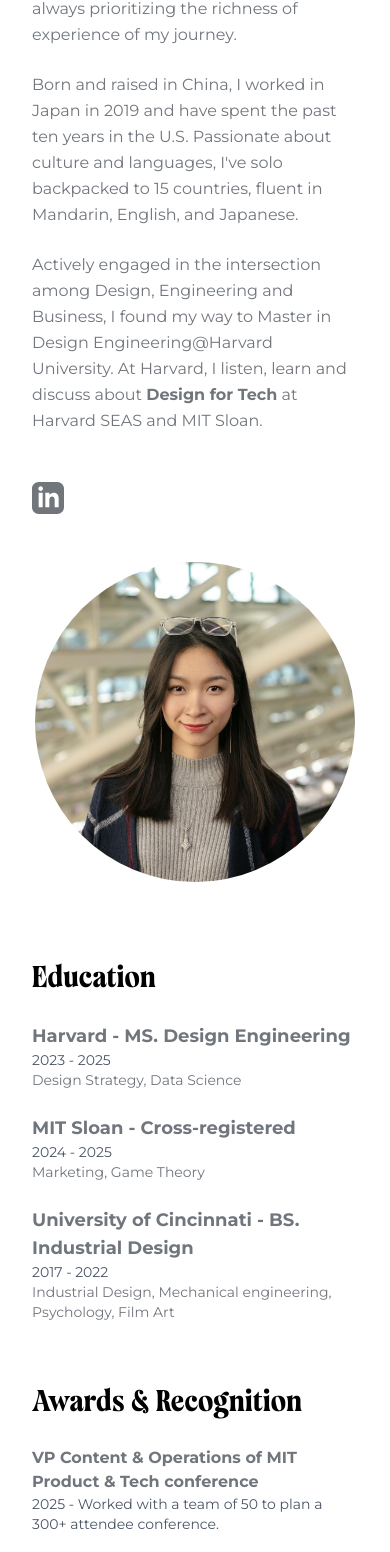
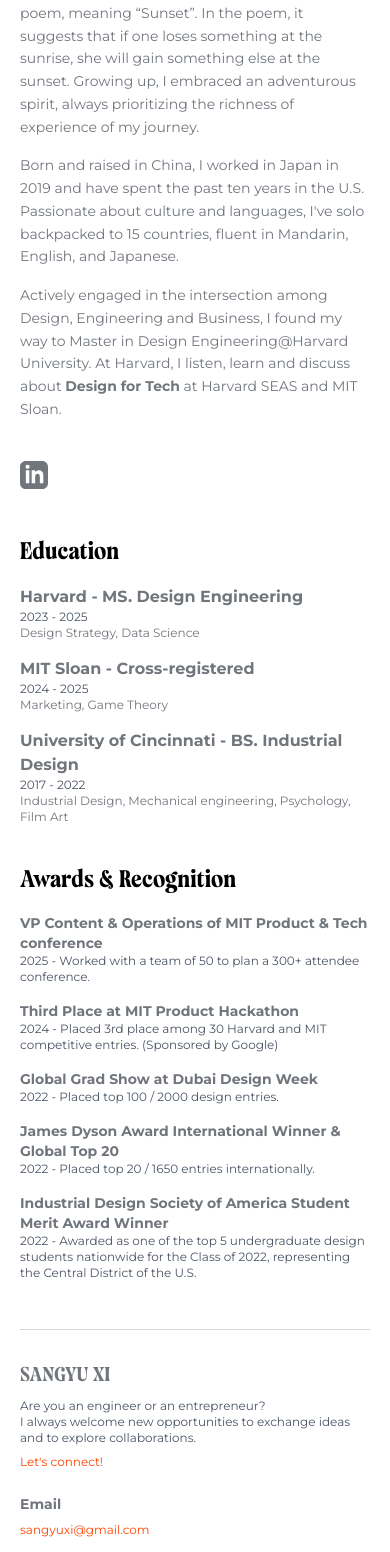
Before and after one commit to sekimataki/portfolio, a Next.js app: page /about in a window 390 px wide. Shown: the part 440-1992 px from the top of the page. Built offline with nearby package versions, Linux system fonts and the light colour scheme.

Commit message:
UI change

```diff
--- a/app/about/page.tsx
+++ b/app/about/page.tsx
@@ -8,33 +8,33 @@
   return (
     <div className="relative min-h-screen w-full overflow-x-hidden" style={{ backgroundColor: "rgba(255, 255, 255, 0.08)" }}>
       <div className="relative z-10 min-h-screen">
-        <header className="fixed top-0 left-0 right-0 z-20 h-[13vh] flex items-center justify-between px-12 md:px-20">
+        <header className="fixed top-0 left-0 right-0 z-20 h-[10vh] md:h-[13vh] flex items-center justify-between px-5 sm:px-8 md:px-12 lg:px-20">
           <Link href="/">
-            <h1 className="font-mazeani text-[#71767D] text-3xl md:text-4xl font-normal tracking-tight cursor-pointer hover:text-[#000000] hover:opacity-70 transition-all uppercase">
+            <h1 className="font-mazeani text-[#71767D] text-xl sm:text-2xl md:text-3xl lg:text-4xl font-normal tracking-tight cursor-pointer hover:text-[#000000] hover:opacity-70 transition-all uppercase">
               Sangyu Xi
             </h1>
           </Link>
           <Link href="/about">
-            <h2 className="font-mazeani text-[#71767D] text-3xl md:text-4xl font-normal tracking-tight uppercase cursor-pointer hover:text-[#000000] hover:opacity-70 transition-all">
+            <h2 className="font-mazeani text-[#71767D] text-xl sm:text-2xl md:text-3xl lg:text-4xl font-normal tracking-tight uppercase cursor-pointer hover:text-[#000000] hover:opacity-70 transition-all">
               About
             </h2>
           </Link>
         </header>
 
-        <div className="pt-32 pb-20 px-8 md:px-16 max-w-7xl mx-auto">
-          <div className="grid grid-cols-1 md:grid-cols-2 gap-12 md:gap-16">
-            <div className="space-y-8">
-              <h2 className="font-mazeani text-[#000000] text-5xl md:text-6xl leading-tight">
-                Hello,<br />I'm Sangyu.
+        <div className="pt-24 sm:pt-28 md:pt-32 pb-12 sm:pb-16 md:pb-20 px-5 sm:px-8 md:px-16 max-w-7xl mx-auto">
+          <div className="grid grid-cols-1 md:grid-cols-2 gap-8 sm:gap-12 md:gap-16">
+            <div className="space-y-6 sm:space-y-8 order-2 md:order-1">
+              <h2 className="font-mazeani text-[#000000] text-3xl sm:text-4xl md:text-5xl lg:text-6xl leading-tight">
+                Hello,<br />I&apos;m Sangyu.
               </h2>
 
-              <div className="space-y-6 font-montserrat text-[#71767D] text-base leading-relaxed">
+              <div className="space-y-4 sm:space-y-6 font-montserrat text-[#71767D] text-sm sm:text-base leading-relaxed">
                 <p>
-                "Sangyu(桑榆)" comes from a Chinese ancient poem, meaning "Sunset". In the poem, it suggests that if one loses something at the sunrise, she will gain something else at the sunset. Growing up, I embraced an adventurous spirit, always prioritizing the richness of experience of my journey.
+                &ldquo;Sangyu(桑榆)&rdquo; comes from a Chinese ancient poem, meaning &ldquo;Sunset&rdquo;. In the poem, it suggests that if one loses something at the sunrise, she will gain something else at the sunset. Growing up, I embraced an adventurous spirit, always prioritizing the richness of experience of my journey.
                 </p>
 
                 <p>
-                Born and raised in China, I worked in Japan in 2019 and have spent the past ten years in the U.S. Passionate about culture and languages, I've solo backpacked to 15 countries, fluent in Mandarin, English, and Japanese.
+                Born and raised in China, I worked in Japan in 2019 and have spent the past ten years in the U.S. Passionate about culture and languages, I&apos;ve solo backpacked to 15 countries, fluent in Mandarin, English, and Japanese.
                 </p>
 
                 <p>
@@ -44,15 +44,15 @@
 
               <div className="flex gap-8 items-center pt-4">
                 <a href="https://www.linkedin.com/in/sangyuxi/" target="_blank" rel="noopener noreferrer" className="hover:text-[#000000] hover:opacity-70 transition-all">
-                  <svg className="w-8 h-8" fill="#71767D" viewBox="0 0 24 24">
+                  <svg className="w-7 h-7 sm:w-8 sm:h-8" fill="#71767D" viewBox="0 0 24 24">
                     <path d="M19 0h-14c-2.761 0-5 2.239-5 5v14c0 2.761 2.239 5 5 5h14c2.762 0 5-2.239 5-5v-14c0-2.761-2.238-5-5-5zm-11 19h-3v-11h3v11zm-1.5-12.268c-.966 0-1.75-.79-1.75-1.764s.784-1.764 1.75-1.764 1.75.79 1.75 1.764-.783 1.764-1.75 1.764zm13.5 12.268h-3v-5.604c0-3.368-4-3.113-4 0v5.604h-3v-11h3v1.765c1.396-2.586 7-2.777 7 2.476v6.759z"/>
                   </svg>
                 </a>
               </div>
             </div>
 
-            <div className="flex justify-center items-start">
-              <div className="w-80 h-80 overflow-hidden">
+            <div className="flex justify-center items-start order-1 md:order-2">
+              <div className="w-48 h-48 sm:w-64 sm:h-64 md:w-72 md:h-72 lg:w-80 lg:h-80 overflow-hidden">
                 <Image
                   src="/about-profile.png"
                   alt="Sangyu Xi profile"
@@ -66,84 +66,84 @@
             </div>
           </div>
 
-          <div className="mt-20 space-y-16">
+          <div className="mt-12 sm:mt-16 md:mt-20 space-y-10 sm:space-y-12 md:space-y-16">
             <section>
-              <h3 className="font-mazeani text-[#000000] text-3xl mb-6">Education</h3>
-              <div className="space-y-6 font-montserrat text-[#71767D]">
+              <h3 className="font-mazeani text-[#000000] text-2xl sm:text-3xl mb-4 sm:mb-6">Education</h3>
+              <div className="space-y-4 sm:space-y-6 font-montserrat text-[#71767D]">
                 <div>
-                  <h4 className="font-bold text-lg">Harvard - MS. Design Engineering</h4>
-                  <p className="text-sm text-gray-600">2023 - 2025</p>
-                  <p className="text-sm">Design Strategy, Data Science</p>
+                  <h4 className="font-bold text-base sm:text-lg">Harvard - MS. Design Engineering</h4>
+                  <p className="text-xs sm:text-sm text-gray-600">2023 - 2025</p>
+                  <p className="text-xs sm:text-sm">Design Strategy, Data Science</p>
                 </div>
                 <div>
-                  <h4 className="font-bold text-lg">MIT Sloan - Cross-registered</h4>
-                  <p className="text-sm text-gray-600">2024 - 2025</p>
-                  <p className="text-sm">Marketing, Game Theory</p>
+                  <h4 className="font-bold text-base sm:text-lg">MIT Sloan - Cross-registered</h4>
+                  <p className="text-xs sm:text-sm text-gray-600">2024 - 2025</p>
+                  <p className="text-xs sm:text-sm">Marketing, Game Theory</p>
                 </div>
                 <div>
-                  <h4 className="font-bold text-lg">University of Cincinnati - BS. Industrial Design</h4>
-                  <p className="text-sm text-gray-600">2017 - 2022</p>
-                  <p className="text-sm">Industrial Design, Mechanical engineering, Psychology, Film Art</p>
+                  <h4 className="font-bold text-base sm:text-lg">University of Cincinnati - BS. Industrial Design</h4>
+                  <p className="text-xs sm:text-sm text-gray-600">2017 - 2022</p>
+                  <p className="text-xs sm:text-sm">Industrial Design, Mechanical engineering, Psychology, Film Art</p>
                 </div>
               </div>
             </section>
 
             <section>
-              <h3 className="font-mazeani text-[#000000] text-3xl mb-6">Awards & Recognition</h3>
+              <h3 className="font-mazeani text-[#000000] text-2xl sm:text-3xl mb-4 sm:mb-6">Awards & Recognition</h3>
               <div className="space-y-4 font-montserrat text-[#71767D]">
                 <div>
-                  <h4 className="font-bold">VP Content & Operations of MIT Product & Tech conference</h4>
-                  <p className="text-sm text-gray-600">2025 - Worked with a team of 50 to plan a 300+ attendee conference.</p>
+                  <h4 className="font-bold text-sm sm:text-base">VP Content & Operations of MIT Product & Tech conference</h4>
+                  <p className="text-xs sm:text-sm text-gray-600">2025 - Worked with a team of 50 to plan a 300+ attendee conference.</p>
                 </div>
                 <div>
-                  <h4 className="font-bold">Third Place at MIT Product Hackathon</h4>
-                  <p className="text-sm text-gray-600">2024 - Placed 3rd place among 30 Harvard and MIT competitive entries. (Sponsored by Google)</p>
+                  <h4 className="font-bold text-sm sm:text-base">Third Place at MIT Product Hackathon</h4>
+                  <p className="text-xs sm:text-sm text-gray-600">2024 - Placed 3rd place among 30 Harvard and MIT competitive entries. (Sponsored by Google)</p>
                 </div>
                 <div>
-                  <h4 className="font-bold">Global Grad Show at Dubai Design Week</h4>
-                  <p className="text-sm text-gray-600">2022 - Placed top 100 / 2000 design entries.
+                  <h4 className="font-bold text-sm sm:text-base">Global Grad Show at Dubai Design Week</h4>
+                  <p className="text-xs sm:text-sm text-gray-600">2022 - Placed top 100 / 2000 design entries.
                   </p>
                 </div>
                 <div>
-                  <h4 className="font-bold">James Dyson Award International Winner & Global Top 20</h4>
-                  <p className="text-sm text-gray-600">2022 - Placed top 20 / 1650 entries internationally.</p>
+                  <h4 className="font-bold text-sm sm:text-base">James Dyson Award International Winner & Global Top 20</h4>
+                  <p className="text-xs sm:text-sm text-gray-600">2022 - Placed top 20 / 1650 entries internationally.</p>
                 </div>
                 <div>
-                  <h4 className="font-bold">Industrial Design Society of America Student Merit Award Winner</h4>
-                  <p className="text-sm text-gray-600">2022 - Awarded as one of the top 5 undergraduate design students nationwide for the Class of 2022, representing the Central District of the U.S.</p>
+                  <h4 className="font-bold text-sm sm:text-base">Industrial Design Society of America Student Merit Award Winner</h4>
+                  <p className="text-xs sm:text-sm text-gray-600">2022 - Awarded as one of the top 5 undergraduate design students nationwide for the Class of 2022, representing the Central District of the U.S.</p>
                 </div>
               </div>
             </section>
           </div>
 
-          <footer className="mt-20 pt-12 border-t border-gray-300">
-            <div className="flex flex-col md:flex-row justify-between items-start md:items-center gap-8">
+          <footer className="mt-12 sm:mt-16 md:mt-20 pt-8 sm:pt-12 border-t border-gray-300">
+            <div className="flex flex-col md:flex-row justify-between items-start md:items-center gap-6 sm:gap-8">
               <div className="space-y-2">
-                <h4 className="font-mazeani text-[#71767D] text-2xl uppercase">Sangyu Xi</h4>
-                <p className="font-montserrat text-sm text-gray-600">
+                <h4 className="font-mazeani text-[#71767D] text-xl sm:text-2xl uppercase">Sangyu Xi</h4>
+                <p className="font-montserrat text-xs sm:text-sm text-gray-600">
                   Are you an engineer or an entrepreneur?<br />
                   I always welcome new opportunities to exchange ideas and to explore collaborations.<br />
                 </p>
                 <a href="mailto:sangyuxi@gmail.com">
-                <p className="font-montserrat text-sm text-[#FF4500]">Let's connect!</p>
+                <p className="font-montserrat text-xs sm:text-sm text-[#FF4500]">Let&apos;s connect!</p>
                 </a>
               </div>
               <div className="space-y-2">
-                <h4 className="font-montserrat font-bold text-[#71767D]">Email</h4>
-                <p className="font-montserrat text-sm text-[#FF4500]">sangyuxi@gmail.com</p>
-                <h4 className="font-montserrat font-bold text-[#71767D] mt-4">Phone</h4>
-                <p className="font-montserrat text-sm text-gray-600">5136380161</p>
+                <h4 className="font-montserrat font-bold text-sm sm:text-base text-[#71767D]">Email</h4>
+                <p className="font-montserrat text-xs sm:text-sm text-[#FF4500]">sangyuxi@gmail.com</p>
+                <h4 className="font-montserrat font-bold text-sm sm:text-base text-[#71767D] mt-4">Phone</h4>
+                <p className="font-montserrat text-xs sm:text-sm text-gray-600">5136380161</p>
               </div>
             </div>
-            <div className="flex gap-8 items-center mt-8">
+            <div className="flex gap-8 items-center mt-6 sm:mt-8">
               <a href="https://linkedin.com" target="_blank" rel="noopener noreferrer" className="hover:text-[#000000] hover:opacity-70 transition-all">
-                <svg className="w-6 h-6" fill="#71767D" viewBox="0 0 24 24">
+                <svg className="w-5 h-5 sm:w-6 sm:h-6" fill="#71767D" viewBox="0 0 24 24">
                   <path d="M19 0h-14c-2.761 0-5 2.239-5 5v14c0 2.761 2.239 5 5 5h14c2.762 0 5-2.239 5-5v-14c0-2.761-2.238-5-5-5zm-11 19h-3v-11h3v11zm-1.5-12.268c-.966 0-1.75-.79-1.75-1.764s.784-1.764 1.75-1.764 1.75.79 1.75 1.764-.783 1.764-1.75 1.764zm13.5 12.268h-3v-5.604c0-3.368-4-3.113-4 0v5.604h-3v-11h3v1.765c1.396-2.586 7-2.777 7 2.476v6.759z"/>
                 </svg>
               </a>
             </div>
-            <p className="font-montserrat text-xs text-gray-500 mt-8">
-              Copyright © 2026 sangyuxi.com. All rights reserved.
+            <p className="font-montserrat text-xs text-gray-500 mt-6 sm:mt-8">
+              Copyright &copy; 2026 sangyuxi.com. All rights reserved.
             </p>
           </footer>
         </div>
--- a/app/page.tsx
+++ b/app/page.tsx
@@ -151,14 +151,14 @@
       />
 
       {/* Fixed global header */}
-      <header className="fixed top-0 left-0 right-3.75 z-20 h-[13vh] flex items-center justify-between px-12 md:px-20">
+      <header className="fixed top-0 left-0 right-0 z-20 h-[10vh] md:h-[13vh] flex items-center justify-between px-5 sm:px-8 md:px-12 lg:px-20">
         <Link href="/">
-          <h1 className="font-mazeani text-[#71767D] text-3xl md:text-4xl font-normal tracking-tight cursor-pointer hover:text-[#000000] hover:opacity-70 transition-all uppercase">
+          <h1 className="font-mazeani text-[#71767D] text-xl sm:text-2xl md:text-3xl lg:text-4xl font-normal tracking-tight cursor-pointer hover:text-[#000000] hover:opacity-70 transition-all uppercase">
             Sangyu Xi
           </h1>
         </Link>
         <Link href="/about">
-          <h2 className="font-mazeani text-[#71767D] text-3xl md:text-4xl font-normal tracking-tight uppercase cursor-pointer hover:text-[#000000] hover:opacity-70 transition-all">
+          <h2 className="font-mazeani text-[#71767D] text-xl sm:text-2xl md:text-3xl lg:text-4xl font-normal tracking-tight uppercase cursor-pointer hover:text-[#000000] hover:opacity-70 transition-all">
             About
           </h2>
         </Link>
@@ -166,8 +166,8 @@
 
       {/* Section 1 */}
       <section className="relative z-10 h-screen snap-start">
-        <div className="absolute top-[13vh] left-0 right-0 bottom-[265px] flex items-center justify-center z-10">
-          <div className="font-montserrat font-regular text-[#F9F8F8] text-4xl leading-[100px] tracking-[40px] uppercase text-left">
+        <div className="absolute top-[10vh] md:top-[13vh] left-0 right-0 bottom-[200px] sm:bottom-[240px] md:bottom-[265px] flex items-center justify-center z-10">
+          <div className="font-montserrat font-regular text-[#F9F8F8] text-2xl sm:text-3xl md:text-4xl leading-[60px] sm:leading-[80px] md:leading-[100px] tracking-[20px] sm:tracking-[30px] md:tracking-[40px] uppercase text-left">
             <p className="mb-0">DESIGN</p>
             <p className="mb-0">FOR/WITH</p>
             <p className="mb-0">AI</p>
@@ -175,19 +175,19 @@
         </div>
 
         <div
-          className="absolute bottom-0 left-0 w-screen h-[265px] border-t border-white/30 z-10"
+          className="absolute bottom-0 left-0 w-screen h-[200px] sm:h-[240px] md:h-[265px] border-t border-white/30 z-10"
           style={{
             backdropFilter: "blur(80px) saturate(80%)",
             WebkitBackdropFilter: "blur(80px) saturate(80%)",
             backgroundColor: "rgba(255, 255, 255, 0.2)",
           }}
         >
-          <div className="flex justify-between items-start px-20 pt-16 right-0">
-            <div className="flex flex-col gap-4">
-              <h3 className="font-mazeani text-[#71767D] text-3xl md:text-4xl font-normal">
+          <div className="flex flex-col sm:flex-row justify-between items-start px-5 sm:px-8 md:px-20 pt-6 sm:pt-10 md:pt-16 gap-4 sm:gap-0">
+            <div className="flex flex-col gap-2 sm:gap-4">
+              <h3 className="font-mazeani text-[#71767D] text-2xl sm:text-3xl md:text-4xl font-normal">
                 Product Designer
               </h3>
-              <div className="font-montserrat font-medium text-[#71767D] text-lg leading-relaxed">
+              <div className="font-montserrat font-medium text-[#71767D] text-sm sm:text-base md:text-lg leading-relaxed">
                 <p className="mb-1">
                   Design AI Teammates at{" "}
                   <a
@@ -210,18 +210,18 @@
                     Harvard
                   </a>
                 </p>
-                <p className="mb-0 font-medium">
+                <p className="mb-0 font-medium hidden sm:block">
                   Passionate about designing for AI-powered SaaS products
                 </p>
               </div>
             </div>
-            <div className="flex items-center gap-8">
+            <div className="flex items-center gap-3 sm:gap-4 md:gap-8 flex-wrap sm:flex-nowrap">
               {Array.from({ length: 7 }, (_, i) => (
                 <img
                   key={`recognition-${i + 1}`}
                   src={`recognition${i + 1}.svg`}
                   alt={`Recognition ${i + 1}`}
-                  className="w-[60px] h-auto object-contain"
+                  className="w-[32px] sm:w-[40px] md:w-[60px] h-auto object-contain"
                 />
               ))}
             </div>
@@ -230,10 +230,10 @@
       </section>
 
       {/* Section 2: Project Preview */}
-      <section className="relative z-10 h-screen snap-start px-12 md:px-16 pt-[12vh] pb-20">
+      <section className="relative z-10 h-screen snap-start px-5 sm:px-8 md:px-12 lg:px-16 pt-[10vh] md:pt-[12vh] pb-8 md:pb-20">
 
-        <div className="mt-8 grid h-[calc(100%-2rem)] grid-cols-1 gap-8 lg:gap-24 lg:grid-cols-[7fr_3fr]">
-          <div className="relative h-[90%] rounded-sm bg-white/20 shadow-[4px_4px_10px_0px_rgba(171,171,171,0.75)] overflow-hidden">
+        <div className="mt-4 md:mt-8 flex flex-col lg:grid h-[calc(100%-1rem)] md:h-[calc(100%-2rem)] gap-4 sm:gap-6 lg:gap-24 lg:grid-cols-[7fr_3fr]">
+          <div className="relative h-[45vh] sm:h-[50vh] lg:h-[90%] rounded-sm bg-white/20 shadow-[4px_4px_10px_0px_rgba(171,171,171,0.75)] overflow-hidden order-2 lg:order-1">
             <div
               className={`absolute inset-0 transition-opacity duration-[400ms] ${previewVisible ? "opacity-100" : "opacity-0"}`}
             >
@@ -257,31 +257,31 @@
               ) : null}
             </div>
             {!displayedProject ? (
-              <div className="absolute inset-0 flex items-center justify-center font-montserrat text-xl text-black/35">
+              <div className="absolute inset-0 flex items-center justify-center font-montserrat text-base md:text-xl text-black/35">
                 Select a project preview
               </div>
             ) : null}
           </div>
 
-          <div className="pt-2">
-            <div className="space-y-8">
+          <div className="pt-0 lg:pt-2 order-1 lg:order-2">
+            <div className="flex lg:flex-col gap-3 sm:gap-4 lg:gap-0 lg:space-y-8 overflow-x-auto lg:overflow-x-visible pb-2 lg:pb-0">
               {PROJECTS.map((project) => {
                 const active = activeProjectId === project.id;
                 return (
-                  <div key={project.id} className="transition-all duration-300">
+                  <div key={project.id} className="transition-all duration-300 flex-shrink-0 lg:flex-shrink">
                     <button
                       type="button"
                       onClick={() => handleProjectClick(project)}
-                      className={`block text-left font-mazeani text-4xl leading-[60px] transition-colors duration-300 ${
+                      className={`block text-left font-mazeani text-lg sm:text-2xl lg:text-4xl leading-tight sm:leading-snug lg:leading-[60px] transition-colors duration-300 whitespace-nowrap lg:whitespace-normal ${
                         active ? "text-[#ff5432]" : "text-black/50 hover:text-black/70"
                       }`}
                     >
                       {project.label}
                     </button>
                     {active ? (
-                      <div className="mt-1 space-y-3 text-[#ff5432] transition-all duration-300">
-                        <p className="font-montserrat text-2xl font-semibold">{project.subtitle}</p>
-                        <p className="font-montserrat text-lg leading-tight max-w-[24rem]">
+                      <div className="mt-1 space-y-1 sm:space-y-2 lg:space-y-3 text-[#ff5432] transition-all duration-300 hidden lg:block">
+                        <p className="font-montserrat text-lg lg:text-2xl font-semibold">{project.subtitle}</p>
+                        <p className="font-montserrat text-sm lg:text-lg leading-tight max-w-[24rem]">
                           {project.description}
                         </p>
                       </div>
@@ -290,6 +290,20 @@
                 );
               })}
             </div>
+            {activeProjectId && (
+              <div className="mt-2 text-[#ff5432] lg:hidden">
+                {(() => {
+                  const active = PROJECTS.find((p) => p.id === activeProjectId);
+                  if (!active) return null;
+                  return (
+                    <>
+                      <p className="font-montserrat text-sm sm:text-base font-semibold">{active.subtitle}</p>
+                      <p className="font-montserrat text-xs sm:text-sm leading-tight">{active.description}</p>
+                    </>
+                  );
+                })()}
+              </div>
+            )}
           </div>
         </div>
       </section>
```
